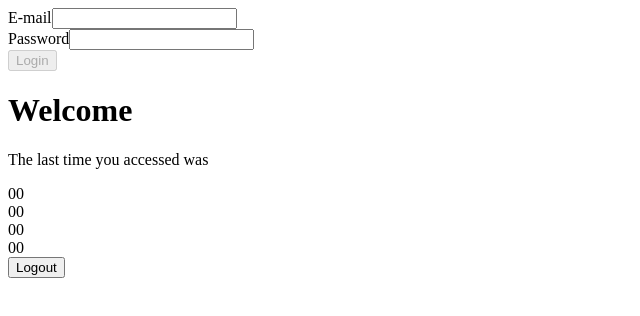
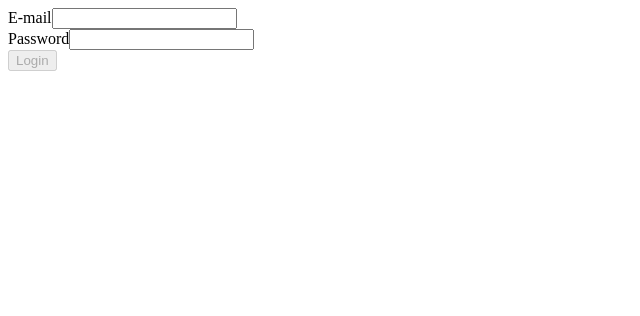
Before and after one commit to mugl01/progressive-web-app, an Angular app: page /login in a window 1280 px wide. Shown: the top 316 px of the page, without its empty margins (0-640 px from the left). Built offline with nearby package versions, Linux system fonts and the light colour scheme.

Commit message:
Feature: added routing

```diff
--- a/src/app/app.component.html
+++ b/src/app/app.component.html
@@ -1,2 +1 @@
-<app-log-in></app-log-in>
-<app-counter></app-counter>
+<router-outlet></router-outlet>
--- a/src/app/app.module.ts
+++ b/src/app/app.module.ts
@@ -1,10 +1,10 @@
+import { AppRouting } from './app.routes';
 import { SharedModule } from './shared/shared.module';
 import { ComponentsModule } from './components/components.module';
 import { BrowserModule } from '@angular/platform-browser';
 import { NgModule } from '@angular/core';
 
 import { AppComponent } from './app.component';
-
 
 @NgModule({
   declarations: [
@@ -13,7 +13,8 @@
   imports: [
     BrowserModule,
     ComponentsModule,
-    SharedModule
+    SharedModule,
+    AppRouting
   ],
   providers: [],
   bootstrap: [AppComponent]
--- /dev/null
+++ b/src/app/app.routes.ts
@@ -0,0 +1,12 @@
+import { CounterComponent } from './components/counter/counter.component';
+import { LogInComponent } from './components/log-in/log-in.component';
+
+import { RouterModule, Routes } from '@angular/router';
+
+const APP_ROUTES: Routes = [
+    { path: 'login', component: LogInComponent },
+    { path: 'counter', component: CounterComponent },
+    { path: '**', pathMatch: 'full', redirectTo: 'login' }
+];
+
+export const AppRouting = RouterModule.forRoot(APP_ROUTES);
```
